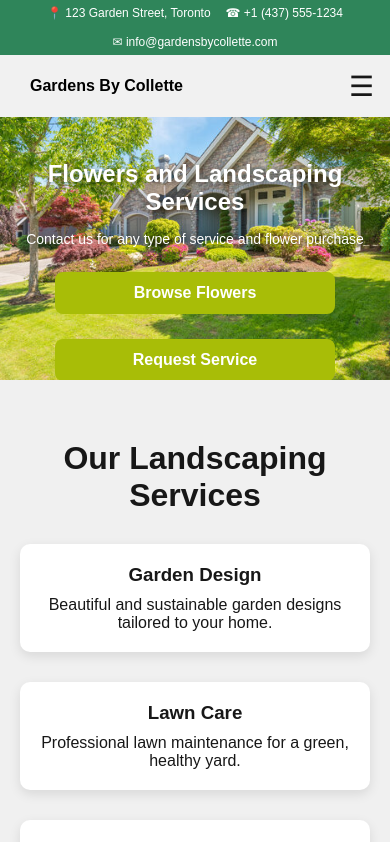
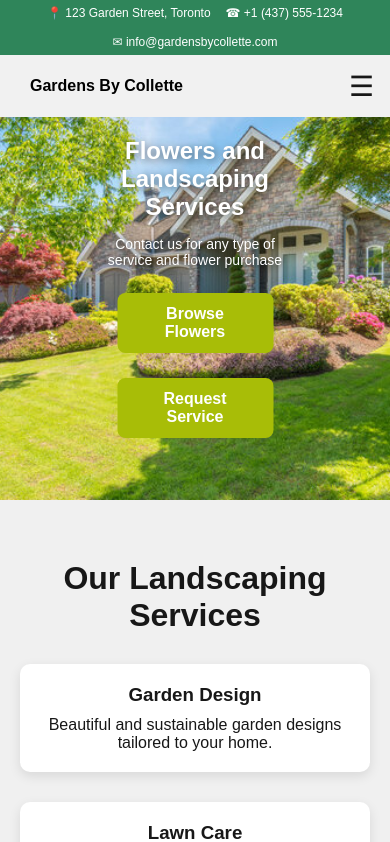
Before and after one commit to fazlayelahisafin/gardensbycollette, a Next.js app: page / in a window 390 px wide. Shown: the top 842 px of the page. Built offline with nearby package versions, Linux system fonts and the light colour scheme.

Commit message:
Fix issue

```diff
--- a/app/page.module.css
+++ b/app/page.module.css
@@ -5,30 +5,20 @@ body {
   /* prevent content hiding behind fixed navbar */
 }
 
-/* .hero {
+/* ---------------- Hero Section ---------------- */
+
+.hero {
   position: relative;
   width: 100%;
-  height: 500px;
+  min-height: 500px;
+  /* changed from fixed height */
   display: flex;
   align-items: center;
   justify-content: center;
   overflow: hidden;
-} */
-
-.hero {
-  position: relative;
-  width: 100%;
-  height: 650px;
-  display: flex;
-  align-items: flex-start;
-  /* start from top */
-  justify-content: center;
-  padding-top: 80px;
-  /* push content below navbar */
-  overflow: hidden;
 }
 
-/* .heroOverlay {
+.heroOverlay {
   position: absolute;
   top: 50%;
   left: 50%;
@@ -37,18 +27,6 @@ body {
   color: white;
   z-index: 2;
   max-width: 90%;
-} */
-
-.heroOverlay {
-  position: relative;
-  /* no absolute */
-  top: auto;
-  transform: none;
-  text-align: center;
-  color: white;
-  max-width: 90%;
-  z-index: 2;
-  margin: 0 auto;
 }
 
 .heroOverlay h1 {
@@ -68,6 +46,7 @@ body {
   justify-content: center;
   gap: 15px;
   flex-wrap: wrap;
+  /* allows buttons to move to next line safely */
 }
 
 .heroBtn {
@@ -84,8 +63,8 @@ body {
   background: #cfe61e;
 }
 
-/* Ensure Next.js Image fills hero */
 /* Hero Images for fade effect */
+
 .heroImage {
   position: absolute;
   top: 0;
@@ -102,12 +81,12 @@ body {
   z-index: 2;
 }
 
-/* Ensure Next.js Image fills hero */
 .heroImage :global(img) {
   object-fit: cover;
 }
 
 /* ---------------- Services Section ---------------- */
+
 .services {
   background: #f0f0f0;
   padding: 60px 20px;
@@ -141,6 +120,7 @@ body {
 }
 
 /* ---------------- About Section ---------------- */
+
 .about {
   padding: 60px 20px;
   text-align: center;
@@ -159,6 +139,7 @@ body {
 }
 
 /* ---------------- Contact / CTA Section ---------------- */
+
 .contactcta {
   background: #2f855a;
   color: white;
@@ -186,6 +167,7 @@ body {
 }
 
 /* ---------------- Footer ---------------- */
+
 .footer {
   background: #171717;
   color: white;
@@ -195,9 +177,10 @@ body {
 }
 
 /* ---------------- Responsive ---------------- */
+
 @media screen and (max-width: 900px) {
   .hero {
-    height: 400px;
+    min-height: 500px;
   }
 
   .heroOverlay h1 {
@@ -227,7 +210,8 @@ body {
   }
 
   .hero {
-    height: 300px;
+    min-height: 420px;
+    /* key fix for mobile button wrapping */
   }
 
   .heroOverlay h1 {
@@ -240,6 +224,7 @@ body {
 
   .buttonGroup {
     flex-direction: column;
+    align-items: center;
   }
 
   .heroBtn {
```
